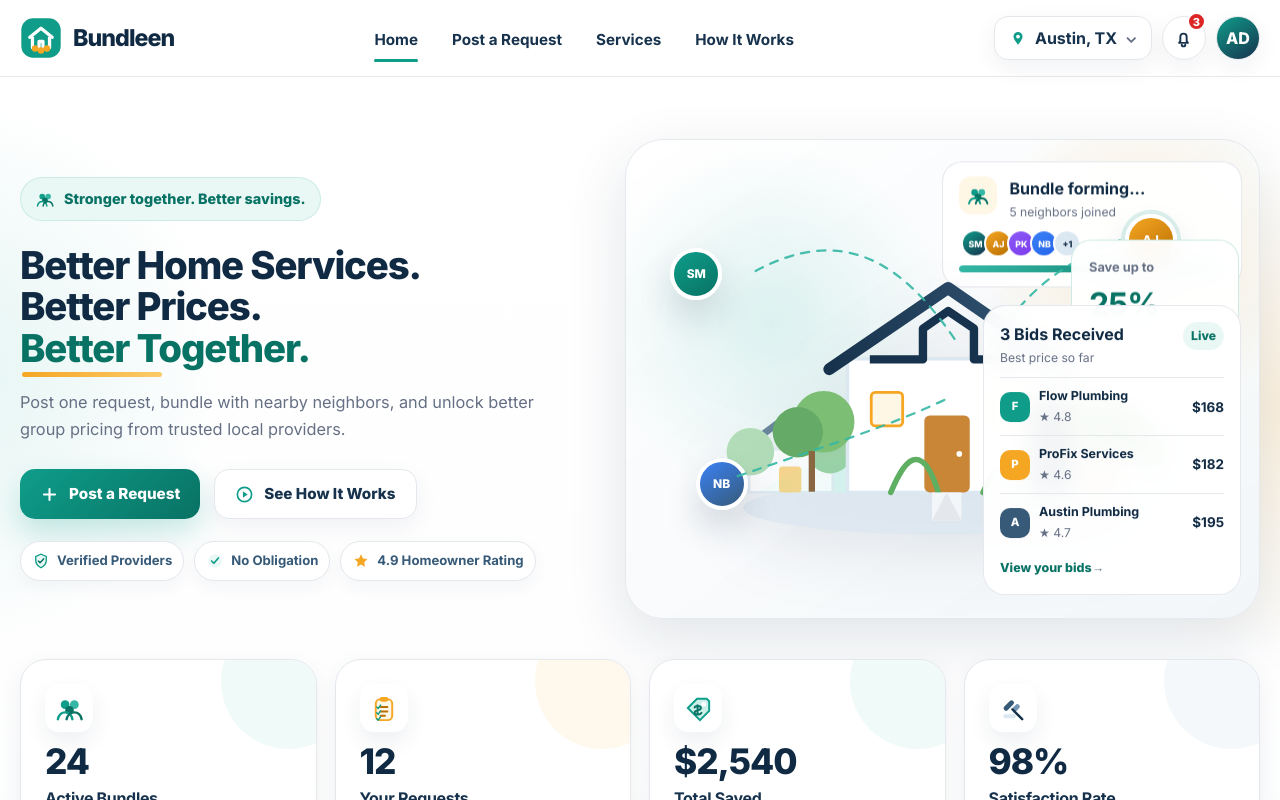
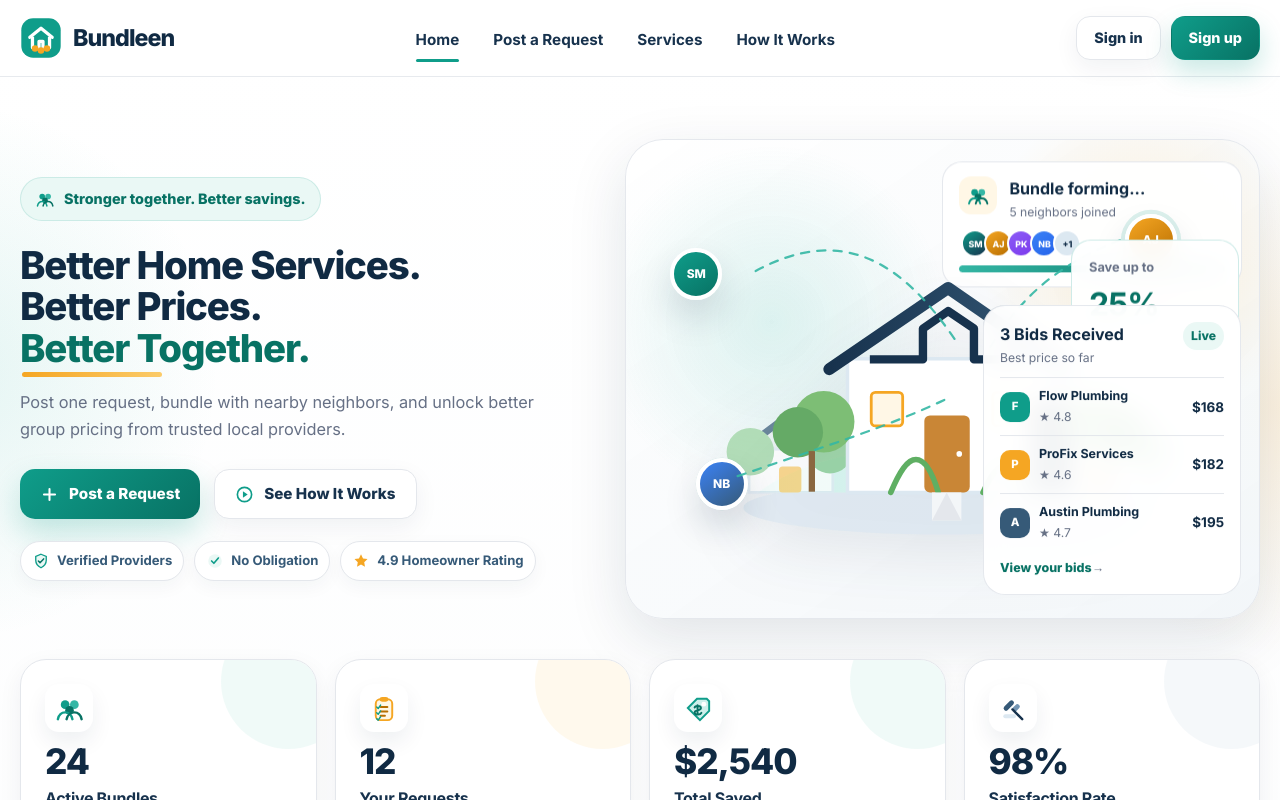
Before and after one commit to Lance-Dsilva/Bidbundle, a Next.js app: page / in a window 1280 px wide. Shown: the top 800 px of the page. Built offline with nearby package versions, Linux system fonts and the light colour scheme.

Commit message:
Add homepage authentication actions

```diff
--- a/src/app/landing.css
+++ b/src/app/landing.css
@@ -20,12 +20,13 @@
 .ld-desktop-nav a::after { content: ""; position: absolute; left: 0; right: 0; bottom: 13px; height: 3px; border-radius: 999px; background: var(--teal-600); transform: scaleX(0); transition: transform .25s ease; }
 .ld-desktop-nav a:hover::after, .ld-desktop-nav a.is-active::after { transform: scaleX(1); }
 .ld-header-actions { display: flex; align-items: center; gap: 10px; }
-.ld-location-chip, .ld-icon-button, .ld-avatar-button, .ld-menu-button { display: inline-flex; align-items: center; justify-content: center; background: #fff; border: 1px solid var(--line); box-shadow: var(--shadow-sm); text-decoration: none; }
-.ld-location-chip { height: 44px; padding: 0 14px; gap: 8px; border-radius: 14px; color: var(--navy-700); font-weight: 700; cursor: pointer; }
-.ld-chevron { font-size: .95rem; color: var(--muted); }
-.ld-icon-button { width: 44px; height: 44px; border-radius: 50%; position: relative; cursor: pointer; }
-.ld-notification-count { position: absolute; right: -1px; top: -5px; width: 19px; height: 19px; display: grid; place-items: center; border-radius: 50%; background: var(--status-danger); color: #fff; border: 2px solid #fff; font-size: .69rem; font-weight: 800; }
-.ld-avatar-button { width: 44px; height: 44px; border-radius: 50%; background: linear-gradient(145deg, var(--teal-600), var(--navy-700)); color: #fff; font-weight: 800; cursor: pointer; }
+.ld-auth-link { height: 44px; display: inline-flex; align-items: center; justify-content: center; padding: 0 17px; border-radius: 14px; font-size: .9rem; font-weight: 800; text-decoration: none; transition: transform .2s ease, border-color .2s ease, box-shadow .2s ease; }
+.ld-auth-link:hover { transform: translateY(-2px); }
+.ld-auth-link-sign-in { background: #fff; border: 1px solid var(--line); color: var(--navy-700); box-shadow: var(--shadow-sm); }
+.ld-auth-link-sign-in:hover { border-color: var(--teal-400); }
+.ld-auth-link-sign-up { background: linear-gradient(135deg, var(--teal-600), var(--teal-800)); border: 1px solid transparent; color: #fff; box-shadow: 0 12px 26px rgba(15,157,138,.22); }
+.ld-auth-link-sign-up:hover { box-shadow: 0 16px 32px rgba(15,157,138,.3); }
+.ld-menu-button { display: inline-flex; align-items: center; justify-content: center; background: #fff; border: 1px solid var(--line); box-shadow: var(--shadow-sm); text-decoration: none; }
 .ld-menu-button { display: none; width: 44px; height: 44px; border-radius: 14px; flex-direction: column; gap: 4px; cursor: pointer; }
 .ld-menu-button span { display: block; width: 19px; height: 2px; border-radius: 2px; background: var(--navy-700); }
 .ld-mobile-menu { display: none; }
@@ -210,7 +211,9 @@
   .ld-header-inner { height: 68px; }
   .ld-brand { font-size: 1.22rem; }
   .ld-brand img { width: 37px; height: 37px; }
-  .ld-location-chip { display: none; }
+  .ld-header-actions { gap: 7px; }
+  .ld-auth-link { height: 38px; padding: 0 11px; border-radius: 11px; font-size: .79rem; }
+  .ld-menu-button { width: 38px; height: 38px; border-radius: 11px; }
   .ld-hero { padding-top: 24px; }
   .ld-hero-grid { display: flex; flex-direction: column; gap: 24px; }
   .ld-hero-copy { padding: 0; }
@@ -268,6 +271,10 @@
   .ld-mobile-bottom-nav a { display: flex; flex-direction: column; align-items: center; gap: 5px; padding: 8px 4px; border-radius: 16px; color: var(--muted); font-size: .76rem; font-weight: 700; text-decoration: none; }
   .ld-mobile-bottom-nav a img { width: 23px; height: 23px; }
   .ld-mobile-bottom-nav a.is-active { background: var(--teal-50); color: var(--teal-800); }
+}
+
+@media (max-width: 430px) {
+  .ld-brand > span { display: none; }
 }
 
 @media (max-width: 390px) {
--- a/src/app/page.tsx
+++ b/src/app/page.tsx
@@ -23,16 +23,12 @@
           </nav>
 
           <div className="ld-header-actions">
-            <Link className="ld-location-chip" href="/get-started" aria-label="Set your service location">
-              <img src="/modern/icons/location.svg" alt="" width={18} height={18} />
-              <span>Austin, TX</span>
-              <span className="ld-chevron">⌄</span>
+            <Link className="ld-auth-link ld-auth-link-sign-in" href="/sign-in">
+              Sign in
             </Link>
-            <Link className="ld-icon-button" href="/sign-in" aria-label="Sign in to view notifications">
-              <img src="/modern/icons/bell.svg" alt="" width={21} height={21} />
-              <span className="ld-notification-count">3</span>
+            <Link className="ld-auth-link ld-auth-link-sign-up" href="/get-started">
+              Sign up
             </Link>
-            <Link className="ld-avatar-button" href="/sign-in" aria-label="Sign in to open your profile">AD</Link>
             <button className="ld-menu-button" type="button" aria-label="Open menu" aria-expanded="false" data-menu-button="">
               <span /><span /><span />
             </button>
```
